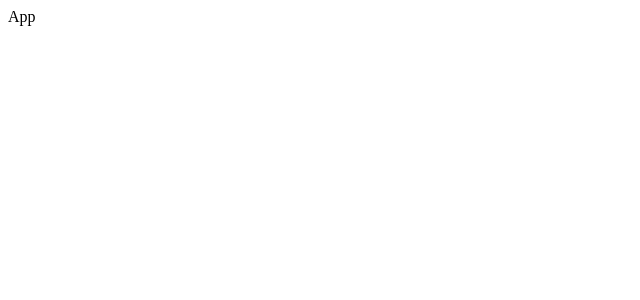
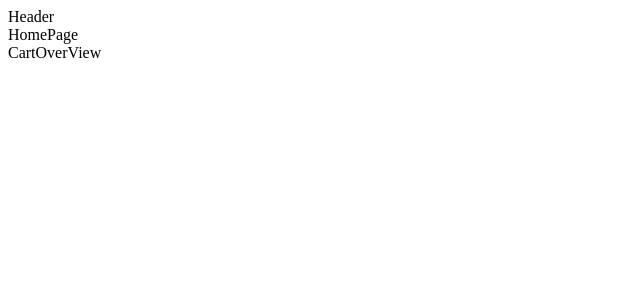
Before and after one commit to fatemehHp/fast-react-pizza, a React (Vite) app: page / in a window 1280 px wide. Shown: the top 300 px of the page, without its empty margins (0-640 px from the left). Built offline with nearby package versions, Linux system fonts and the light colour scheme.

Commit message:
app layout building

```diff
--- a/package.json
+++ b/package.json
@@ -11,7 +11,8 @@
   },
   "dependencies": {
     "react": "^19.1.0",
-    "react-dom": "^19.1.0"
+    "react-dom": "^19.1.0",
+    "react-router-dom": "^7.6.0"
   },
   "devDependencies": {
     "@eslint/js": "^9.25.0",
--- a/src/App.jsx
+++ b/src/App.jsx
@@ -1,7 +1,40 @@
-import React from 'react'
+import React from "react";
+import { createBrowserRouter, RouterProvider } from "react-router-dom";
+import HomePage from "./pages/HomePage/HomePage";
+import Menu from "./pages/Menu/Menu";
+import Cart from "./pages/Cart/Cart";
+import CreateOrder from "./pages/CreateOrder/CreateOrder";
+import Order from "./pages/Order/Order";
+import AppLayout from "./layout/AppLayout";
+
+const router = createBrowserRouter([
+  {
+    element: <AppLayout />,
+    children: [
+      {
+        path: "/",
+        element: <HomePage />,
+      },
+      {
+        path: "/menu",
+        element: <Menu />,
+      },
+      {
+        path: "/cart",
+        element: <Cart />,
+      },
+      {
+        path: "/createOrder",
+        element: <CreateOrder />,
+      },
+      {
+        path: "/order",
+        element: <Order />,
+      },
+    ],
+  },
+]);
 
 export default function App() {
-  return (
-    <div>App</div>
-  )
+  return <RouterProvider router={router} />;
 }
--- /dev/null
+++ b/src/layout/AppLayout.jsx
@@ -0,0 +1,16 @@
+import React from "react";
+import Header from "./Header";
+import Main from "./Main";
+import CartOverView from "../pages/Cart/CartOverView";
+import { Outlet } from "react-router-dom";
+export default function AppLayout() {
+  return (
+    <>
+      <Header />
+      <Main>
+        <Outlet/>
+      </Main>
+      <CartOverView />
+    </>
+  );
+}
--- /dev/null
+++ b/src/layout/Header.jsx
@@ -0,0 +1,9 @@
+import React from 'react'
+
+const Header = () => {
+  return (
+    <div>Header</div>
+  )
+}
+
+export default Header
--- /dev/null
+++ b/src/layout/Main.jsx
@@ -0,0 +1,9 @@
+import React from 'react'
+
+const Main = ({children}) => {
+  return (
+    <div>{children}</div>
+  )
+}
+
+export default Main
--- /dev/null
+++ b/src/pages/Cart/Cart.jsx
@@ -0,0 +1,7 @@
+import React from 'react'
+
+export default function Cart() {
+  return (
+    <div>Cart</div>
+  )
+}
--- /dev/null
+++ b/src/pages/Cart/CartOverView.jsx
@@ -0,0 +1,9 @@
+import React from 'react'
+
+const CartOverView = () => {
+  return (
+    <div>CartOverView</div>
+  )
+}
+
+export default CartOverView
--- /dev/null
+++ b/src/pages/CreateOrder/CreateOrder.jsx
@@ -0,0 +1,7 @@
+import React from 'react'
+
+export default function CreateOrder() {
+  return (
+    <div>CreateOrder</div>
+  )
+}
--- /dev/null
+++ b/src/pages/HomePage/HomePage.jsx
@@ -0,0 +1,9 @@
+import React from 'react'
+
+const HomePage = () => {
+  return (
+    <div>HomePage</div>
+  )
+}
+
+export default HomePage
--- /dev/null
+++ b/src/pages/Menu/Menu.jsx
@@ -0,0 +1,7 @@
+import React from 'react'
+
+export default function Menu() {
+  return (
+    <div>Menu</div>
+  )
+}
--- /dev/null
+++ b/src/pages/Order/Order.jsx
@@ -0,0 +1,9 @@
+import React from 'react'
+
+function Order() {
+  return (
+    <div>Order</div>
+  )
+}
+
+export default Order
```
Also changed, not shown: 1 other file (tests, documents, lock files or other folders).
